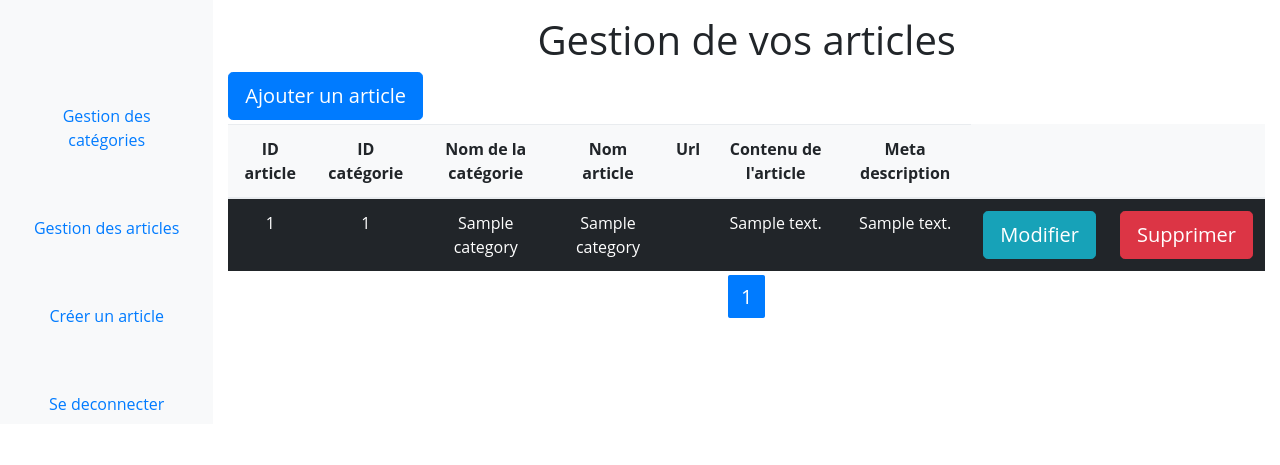
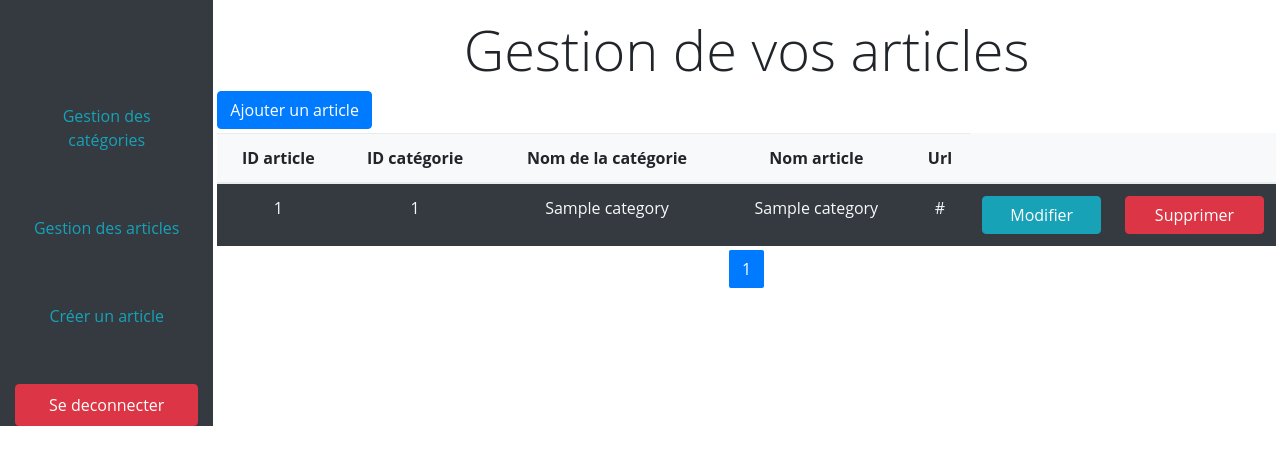
Before and after one commit to genibus/krav-web, a PHP site: page /admin/index.php in a window 1280 px wide. Shown: the top 465 px of the page. Run offline with PHP 8.4, Linux system fonts and the light colour scheme; the visitor is signed in with stand-in values (Sample User, id 1); tables that the repository leaves empty or names only in its code hold one stand-in row (values such as "Sample post"); some libraries are stand-ins or nearby versions.

Commit message:
php
------Admin-------
- updated style admin
------Client-------
- create request article index.php

```diff
--- a/admin/asset/lib/functions.php
+++ b/admin/asset/lib/functions.php
@@ -6,12 +6,12 @@ function baliseForm($id, $nomLabel, $balise, $type = "")
 	$value = isset($_POST[$id]) ? $_POST[$id] : '';
 	if($balise == 'textarea')
 	{
-		return "<label for='$id'>$nomLabel</label>
+		return "<label for='$id' class='font-weight-bold'>$nomLabel</label>
 				<textarea name='$id' id='$id' class='form-control'>$value</textarea>";
 	}
 	elseif($balise == 'input')
 	{
-		return "<label for='$id'>$nomLabel</label>
+		return "<label for='$id' class='font-weight-bold'>$nomLabel</label>
 				<input type='$type' name='$id' id='$id' value='$value' class='form-control'>";
 	}
 }
--- a/admin/asset/part/header.php
+++ b/admin/asset/part/header.php
@@ -13,21 +13,21 @@
 <body>
 	<div class="container-fluid">
 			<div class="row">
-				<header class="col-sm-3 col-md-2 d-none d-sm-block bg-light sidebar">
+				<header class="col-sm-3 col-md-2 d-none d-sm-block bg-dark sidebar">
 						<nav class="nav nav-pills flex-column nav-admin mt-5">
-							<div class="nav-item mt-5 text-center">
-								<a href="categories.php" class="nav-link nav-link-custom">Gestion des catégories</a>
+							<div class="nav-item mt-5">
+								<a href="categories.php" class="nav-link text-center text-info nav-link-custom">Gestion des catégories</a>
 							</div>
-							<div class="nav-item mt-5 text-center">
-								<a href='index.php' class="nav-link nav-link-custom">Gestion des articles</a>
+							<div class="nav-item mt-5">
+								<a href='index.php' class="nav-link text-center text-info nav-link-custom">Gestion des articles</a>
 							</div>
-							<div class="nav-item mt-5 text-center">
-								<a href='article_create.php' class="nav-link nav-link-custom">Créer un article</a>
+							<div class="nav-item mt-5">
+								<a href='article_create.php' class="nav-link text-center text-info nav-link-custom">Créer un article</a>
 							</div>
-							<div class="nav-item mt-5 text-center">
-								<a href='logout.php' class="nav-link nav-link-custom">Se deconnecter</a>
+							<div class="nav-item mt-5">
+								<a href='logout.php' class="nav-link text-center btn btn-danger btn-block nav-link-custom">Se deconnecter</a>
 							</div>
 						</nav>
 				</header>
-	<main role="main" class="col-sm-9 ml-sm-auto col-md-10 pt-3">
+	<main role="main" class="col-sm-9 ml-sm-auto col-md-10 pl-1 pr-1 pt-3">
 		<?= flash(); ?>
--- a/admin/index.php
+++ b/admin/index.php
@@ -9,12 +9,9 @@ $nbArticle = $fetchArticle['nbArticle'];
 $perPage = 10;
 $nbPage = ceil($nbArticle/$perPage);
 $startPage = 1;
-if(isset($_GET['p']) && $_GET['p'] > 0 && $_GET['p']<=$nbPage)
-{
+if(isset($_GET['p']) && $_GET['p'] > 0 && $_GET['p']<=$nbPage){
 	$startPage = $_GET['p'];
-}
-else
-{
+}else{
 	$startPage = 1;
 }
 $liste_categorie = $db->query("SELECT * FROM works LEFT JOIN categories ON works.id_category = categories.id_category ORDER BY id_work ASC LIMIT " .(($startPage-1)*$perPage).",$perPage");
@@ -22,16 +19,14 @@ $affiche_categorie = $liste_categorie->fetchAll();
 
 
 
-if($_POST) // Si le formulaire est validé
-{
+if($_POST){ // Si le formulaire est validé
 	$nom = $_POST['work_name'];
 	$url = $_POST['work_url'];
 	$contenu = $_POST['content'];
 	$categorie = $_POST['category'];
 
 		// si l'un des champs est vide
-	if(empty($nom) || empty($url) || empty($contenu)) // on affiche un message d'erreur
-	{
+	if(empty($nom) || empty($url) || empty($contenu)){ // on affiche un message d'erreur
 		setFlash('Erreur de saisie, tous les champs doivent être remplis pour ajouter un article', 'danger');
 		header('Location:index.php');
 		die();
@@ -39,8 +34,7 @@ if($_POST) // Si le formulaire est validé
 
 }
 // TRAITEMENT POUR SUPPRIMER UN ARTICLE
-if(isset($_GET['supprimer']))
-{
+if(isset($_GET['supprimer'])){
 	$id_work = $_GET['supprimer'];
 	$req_flash = $db->query("SELECT *FROM works WHERE id_work = $id_work");
 	$flash_fetch = $req_flash->fetch();
@@ -60,13 +54,9 @@ $title = "titre";
 $description = "description";
 
 // On inclut le fichier header.php
-include_once 'asset/part/header.php';
-if(isset($msg_suppr)){
-	var_dump($msg_suppr);
-}
- ?>
-		<h1 class="text-center">Gestion de vos articles</h1>
-		<a href="article_create.php" class="btn btn-primary btn-lg">Ajouter un article</a>
+include_once 'asset/part/header.php'; ?>
+		<h1 class="text-center display-4">Gestion de vos articles</h1>
+		<a href="article_create.php" class="btn btn-primary">Ajouter un article</a>
 			<table class="table mt-1 mb-1 bg-light">
 				<!-- début tableau affichage des articles -->
 					<tr>
@@ -75,41 +65,34 @@ if(isset($msg_suppr)){
 						<th class="text-center">Nom de la catégorie</th>
 						<th class="text-center">Nom article</th>
 						<th class="text-center">Url</th>
-						<th class="text-center">Contenu de l'article</th>
-						<th class="text-center">Meta description</th>
+						<!-- <th class="text-center">Contenu de l'article</th> -->
+						<!-- <th class="text-center">Meta description</th> -->
 					</tr>
-				<tbody class="table-dark">
+					<tbody class="table-hover">
 					<?php foreach($affiche_categorie as $ligne_articles):?><!-- on affiche toutes les données de la table articles -->
-						<tr>
-							<td class="text-center"><?= $ligne_articles['id_work']; ?></td>
-							<td class="text-center"><?= $ligne_articles['id_category']; ?></td>
-							<td class="text-center"><?= $ligne_articles['category_name']; ?></td>
-							<td class="text-center"><?= $ligne_articles['work_name']; ?></td>
-							<td class="text-center"<?= $ligne_articles['work_url']; ?></td>
-							<td class="text-center"><?= htmlspecialchars(substr($ligne_articles['content'], 0, 50)); ?></td>
-							<td class="text-center"><?= htmlspecialchars(substr($ligne_articles['meta_description'], 0, 50)); ?></td>
+						<tr class="bg-dark">
+							<td class="text-center text-light"><?= $ligne_articles['id_work']; ?></td>
+							<td class="text-center text-light"><?= $ligne_articles['id_category']; ?></td>
+							<td class="text-center text-light"><?= $ligne_articles['category_name']; ?></td>
+							<td class="text-center text-light"><?= $ligne_articles['work_name']; ?></td>
+							<td class="text-center text-light"><?= $ligne_articles['work_url']; ?></td>
 							<!-- Le "?" dans le href ci-dessous permet de récupérer 'supprimer' avec la méthode GET-->
-							<td><a href="article_edit.php?modifier=<?= $ligne_articles['id_work']; ?>" class="btn btn-info btn-lg btn-block">Modifier</a></td>
-							<td><a href="?supprimer=<?= $ligne_articles['id_work'];?>" class="btn btn-danger btn-lg btn-block" onclick="return confirm('Êtes vous sur de bien vouloir supprimer cet article?')">Supprimer</a></td>
+							<td><a href="article_edit.php?modifier=<?= $ligne_articles['id_work']; ?>" class="btn btn-info btn-block">Modifier</a></td>
+							<td><a href="?supprimer=<?= $ligne_articles['id_work'];?>" class="btn btn-danger btn-block" onclick="return confirm('Êtes vous sur de bien vouloir supprimer cet article?')">Supprimer</a></td>
 						</tr>
 					<?php endforeach ;?>
-				</tbody>
+					</tbody>
 				<!-- fin tableau affichage articles -->
 			</table>
-  			<ul class="pagination justify-content-center">
+ 			<ul class="pagination justify-content-center">
 	<?php
-		for($i = 1 ; $i <= $nbPage ; $i++ )
-		{
-			if($i == $startPage)
-			{
-				echo " <li class='page-item active'><a class='page-link btn-lg'>$i</a></li>";
-			}
-			else
-			{
-				echo "<li class='page-item'><a href='index.php?p=$i' class='page-link btn-lg'>$i</a>";
+		for($i = 1 ; $i <= $nbPage ; $i++ ){
+			if($i == $startPage){
+				echo " <li class='page-item active'><a class='page-link '>$i</a></li>";
+			}else{
+				echo "<li class='page-item'><a href='index.php?p=$i' class='page-link '>$i</a>";
 			}
 		}
-
 	?>
 	 		</ul>
 	 	</main>
--- a/admin/logout.php
+++ b/admin/logout.php
@@ -1,6 +1,5 @@
 <?php
 session_start();
 session_destroy();
-echo 	"<p> Vous vous êtes déconnecter</p>";
-header('Location:../index.php');
+header('Location:../');
 die();
```
Also changed, not shown: admin/article_create.php (+9 -15 lines), admin/article_edit.php (+7 -9 lines), admin/categories.php (+15 -28 lines), admin/login.php (+12 -10 lines), index.php (+32 -27 lines).
